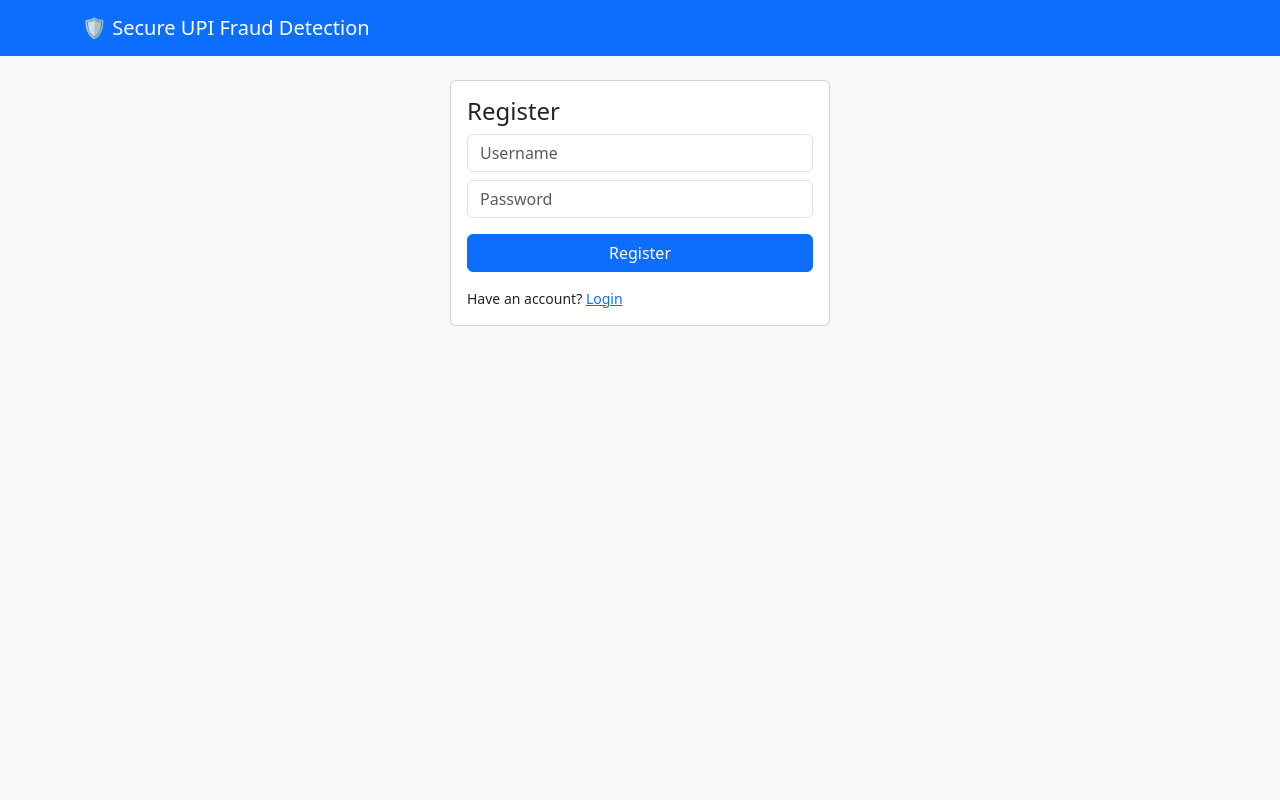
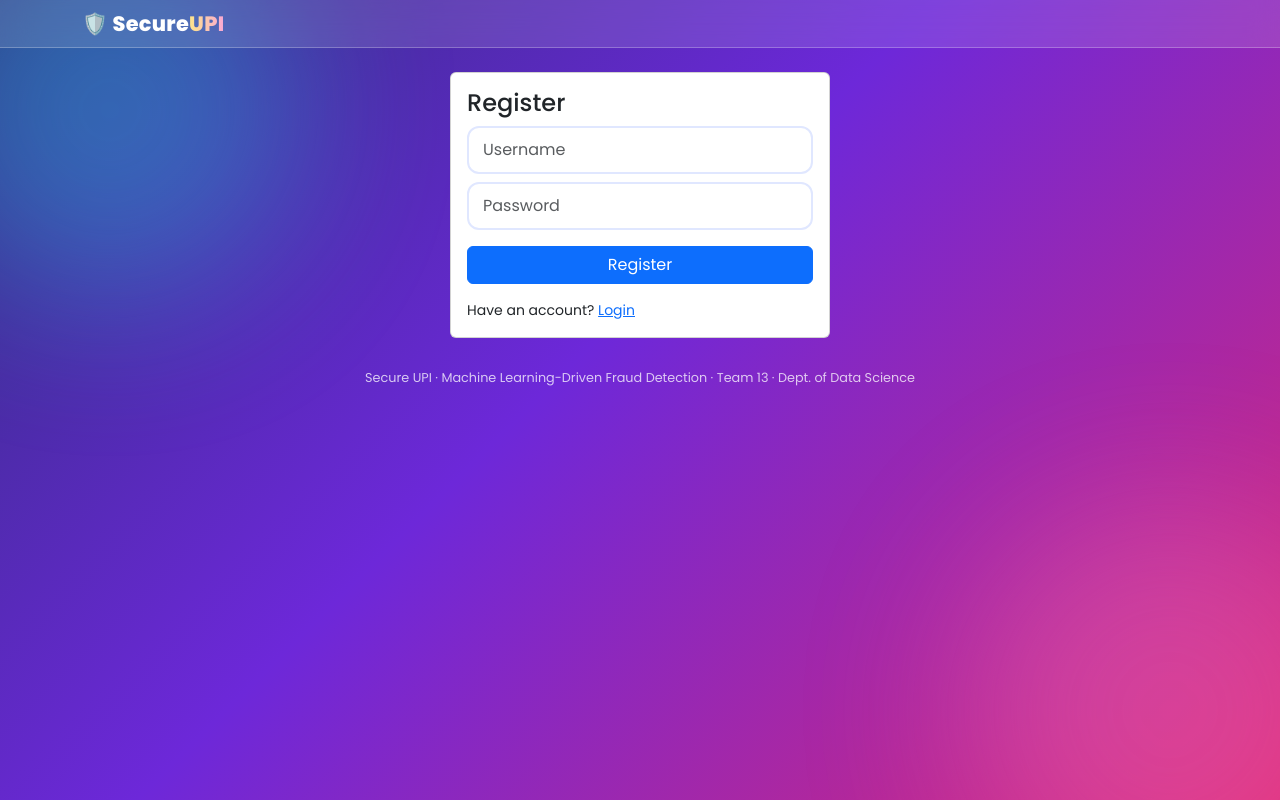
Before and after one commit to deepika1106-code/secure-upi, a Flask app: page /register in a window 1280 px wide. Run offline with Flask 3, Linux system fonts and the light colour scheme; parts of the project's set-up code (start-up, migrations or seed data) failed here and were passed over.

Commit message:
Enhance base.html with new styles and layout
Updated the base HTML template for Secure UPI with new styles, improved layout, and additional elements.

```diff
--- a/templates/base.html
+++ b/templates/base.html
@@ -1,14 +1,46 @@
-<!doctype html><html><head><meta charset="utf-8"><meta name="viewport" content="width=device-width,initial-scale=1">
-<title>Secure UPI</title>
-<link href="https://cdn.jsdelivr.net/npm/bootstrap@5.3.3/dist/css/bootstrap.min.css" rel="stylesheet"></head>
-<body class="bg-light">
-<nav class="navbar navbar-dark bg-primary mb-4"><div class="container">
-  <span class="navbar-brand">🛡️ Secure UPI Fraud Detection</span>
-  {% if session.uid %}<div class="text-white">
-    <a class="text-white me-3" href="/">Check Transaction</a>
-    {% if session.role=='admin' %}<a class="text-white me-3" href="/dashboard">Dashboard</a>{% endif %}
-    {{ session.name }} ({{ session.role }}) <a class="text-white ms-3" href="/logout">Logout</a></div>{% endif %}
+<!doctype html><html lang="en"><head><meta charset="utf-8">
+<meta name="viewport" content="width=device-width,initial-scale=1">
+<title>Secure UPI | Fraud Shield</title>
+<link rel="preconnect" href="https://fonts.googleapis.com">
+<link href="https://fonts.googleapis.com/css2?family=Poppins:wght@400;500;600;700;800&display=swap" rel="stylesheet">
+<link href="https://cdn.jsdelivr.net/npm/bootstrap@5.3.3/dist/css/bootstrap.min.css" rel="stylesheet">
+<style>
+:root{--p:#6366f1;--v:#8b5cf6;--pk:#ec4899;--g:#10b981;--o:#f59e0b;--r:#ef4444;}
+body{font-family:'Poppins',sans-serif;min-height:100vh;color:#1e1b4b;
+ background:linear-gradient(135deg,#312e81 0%,#6d28d9 45%,#db2777 100%) fixed;}
+.blob{position:fixed;border-radius:50%;filter:blur(80px);opacity:.35;z-index:-1}
+.b1{width:380px;height:380px;background:#22d3ee;top:-80px;left:-80px}
+.b2{width:420px;height:420px;background:#f472b6;bottom:-120px;right:-100px}
+.nav-glass{background:rgba(255,255,255,.12);backdrop-filter:blur(14px);border-bottom:1px solid rgba(255,255,255,.25)}
+.brand{font-weight:800;font-size:1.3rem;color:#fff;text-decoration:none;letter-spacing:.3px}
+.brand span{background:linear-gradient(90deg,#fde68a,#f9a8d4);-webkit-background-clip:text;color:transparent}
+.nav-link-x{color:#fff;text-decoration:none;font-weight:500;padding:6px 14px;border-radius:30px;transition:.2s}
+.nav-link-x:hover{background:rgba(255,255,255,.2);color:#fff}
+.pill{background:rgba(255,255,255,.2);color:#fff;border-radius:30px;padding:6px 14px;font-size:.85rem}
+.gcard{background:rgba(255,255,255,.95);border:0;border-radius:22px;box-shadow:0 20px 50px rgba(30,27,75,.35);
+ animation:rise .6s ease both}
+@keyframes rise{from{opacity:0;transform:translateY(24px)}to{opacity:1;transform:none}}
+.btn-grad{background:linear-gradient(90deg,var(--p),var(--v),var(--pk));color:#fff;border:0;border-radius:14px;
+ font-weight:600;padding:12px;box-shadow:0 8px 20px rgba(99,102,241,.45);transition:.25s}
+.btn-grad:hover{transform:translateY(-2px);color:#fff;box-shadow:0 12px 26px rgba(236,72,153,.5)}
+.form-control{border-radius:12px;border:2px solid #e0e7ff;padding:10px 14px}
+.form-control:focus{border-color:var(--v);box-shadow:0 0 0 .2rem rgba(139,92,246,.2)}
+.form-label{font-size:.8rem;font-weight:600;color:#4338ca;margin-bottom:2px}
+.badge-s{padding:5px 12px;border-radius:30px;font-size:.75rem;font-weight:600;color:#fff;white-space:nowrap}
+.s-ok{background:var(--g)}.s-otp{background:var(--o)}.s-block{background:var(--r)}
+.foot{color:rgba(255,255,255,.75);text-align:center;font-size:.8rem;padding:30px 0 20px}
+</style></head>
+<body><div class="blob b1"></div><div class="blob b2"></div>
+<nav class="nav-glass py-2 mb-4"><div class="container d-flex flex-wrap justify-content-between align-items-center gap-2">
+  <a class="brand" href="/">🛡️ Secure<span>UPI</span></a>
+  {% if session.uid %}<div class="d-flex flex-wrap align-items-center gap-2">
+    <a class="nav-link-x" href="/">💳 Check Payment</a>
+    {% if session.role=='admin' %}<a class="nav-link-x" href="/dashboard">📊 Dashboard</a>{% endif %}
+    <span class="pill">👤 {{ session.name }} · {{ session.role }}</span>
+    <a class="nav-link-x" href="/logout">Logout</a></div>{% endif %}
 </div></nav>
 <div class="container">
-{% with m = get_flashed_messages() %}{% for x in m %}<div class="alert alert-danger">{{ x }}</div>{% endfor %}{% endwith %}
-{% block body %}{% endblock %}</div></body></html>
+{% with m = get_flashed_messages() %}{% for x in m %}<div class="alert alert-danger rounded-4 shadow">⚠️ {{ x }}</div>{% endfor %}{% endwith %}
+{% block body %}{% endblock %}</div>
+<div class="foot">Secure UPI · Machine Learning-Driven Fraud Detection · Team 13 · Dept. of Data Science</div>
+</body></html>
```
